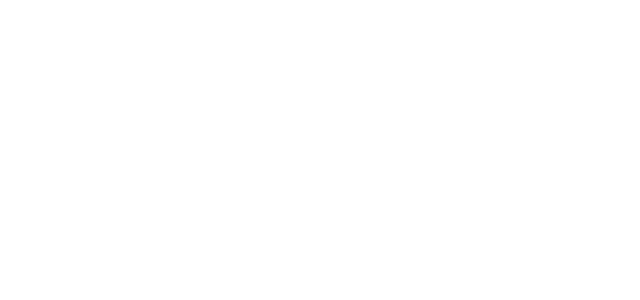
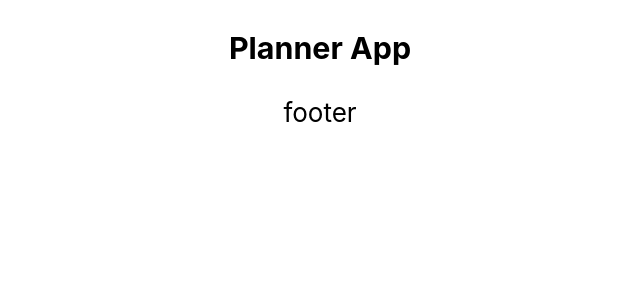
Before and after one commit to Ibrahim-el-moudden/pwa, a React (Create React App) app: page / in a window 1280 px wide. Shown: the top 300 px of the page, without its empty margins (320-960 px from the left). Built offline with nearby package versions, Linux system fonts and the light colour scheme.

Commit message:
header footer

```diff
--- a/src/App.js
+++ b/src/App.js
@@ -1,9 +1,13 @@
 import './App.css';
+import {Header} from "./components/Header";
+import {Footer} from "./components/Footer";
 
 function App() {
-  return (
-    <div>
-    </div>
+  return ( <>
+          <Header />
+          <Footer />
+
+      </>
   );
 }
 
--- /dev/null
+++ b/src/components/Footer.js
@@ -0,0 +1,9 @@
+
+export function Footer(){
+
+    return(
+        <footer style={{textAlign:"center"}}>
+            <p>footer</p>
+        </footer>
+    )
+}
--- /dev/null
+++ b/src/components/Header.js
@@ -0,0 +1,9 @@
+
+export function Header(){
+
+    return(
+    <header style={{textAlign:"center"}}>
+        <h3>Planner App</h3>
+    </header>
+    )
+}
```
